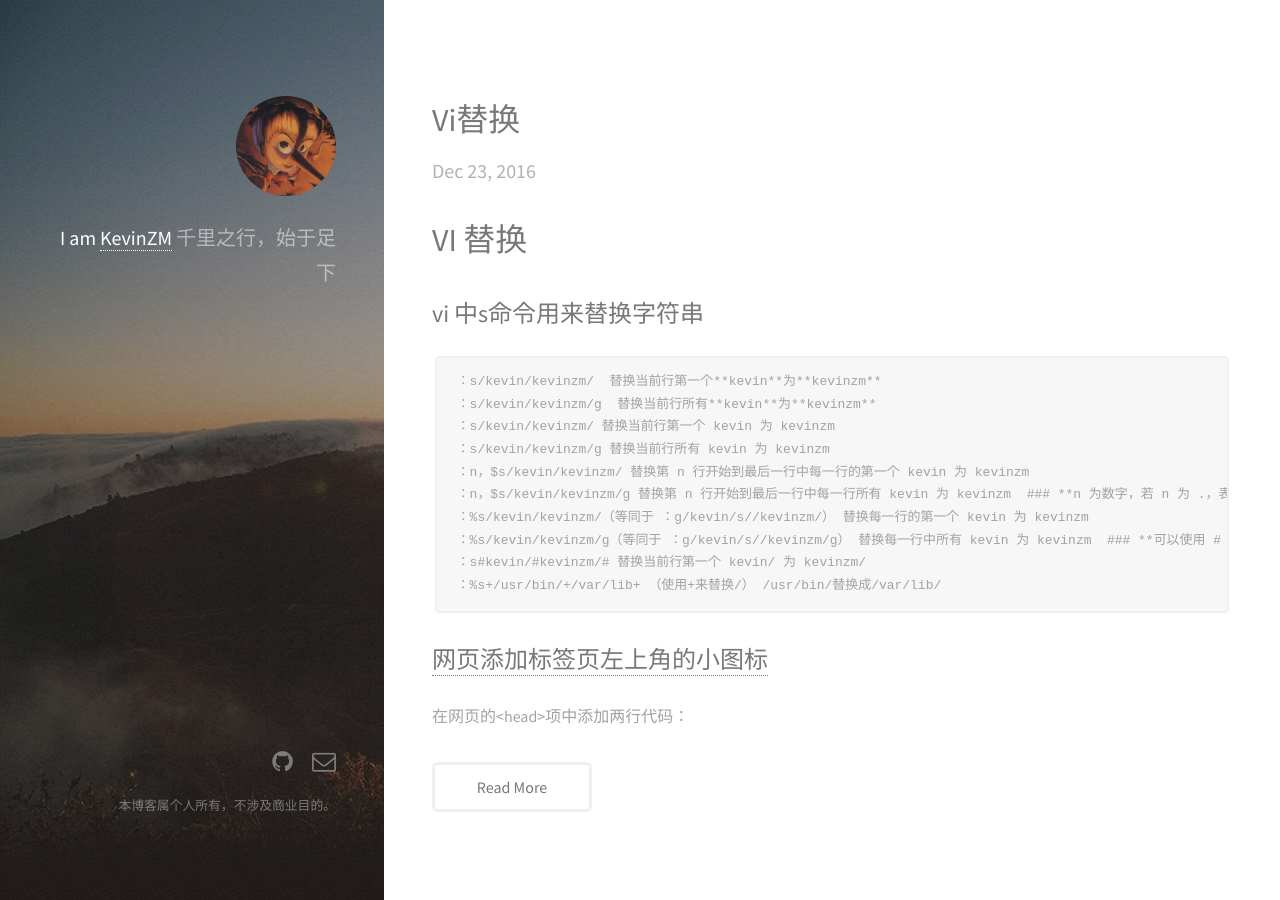
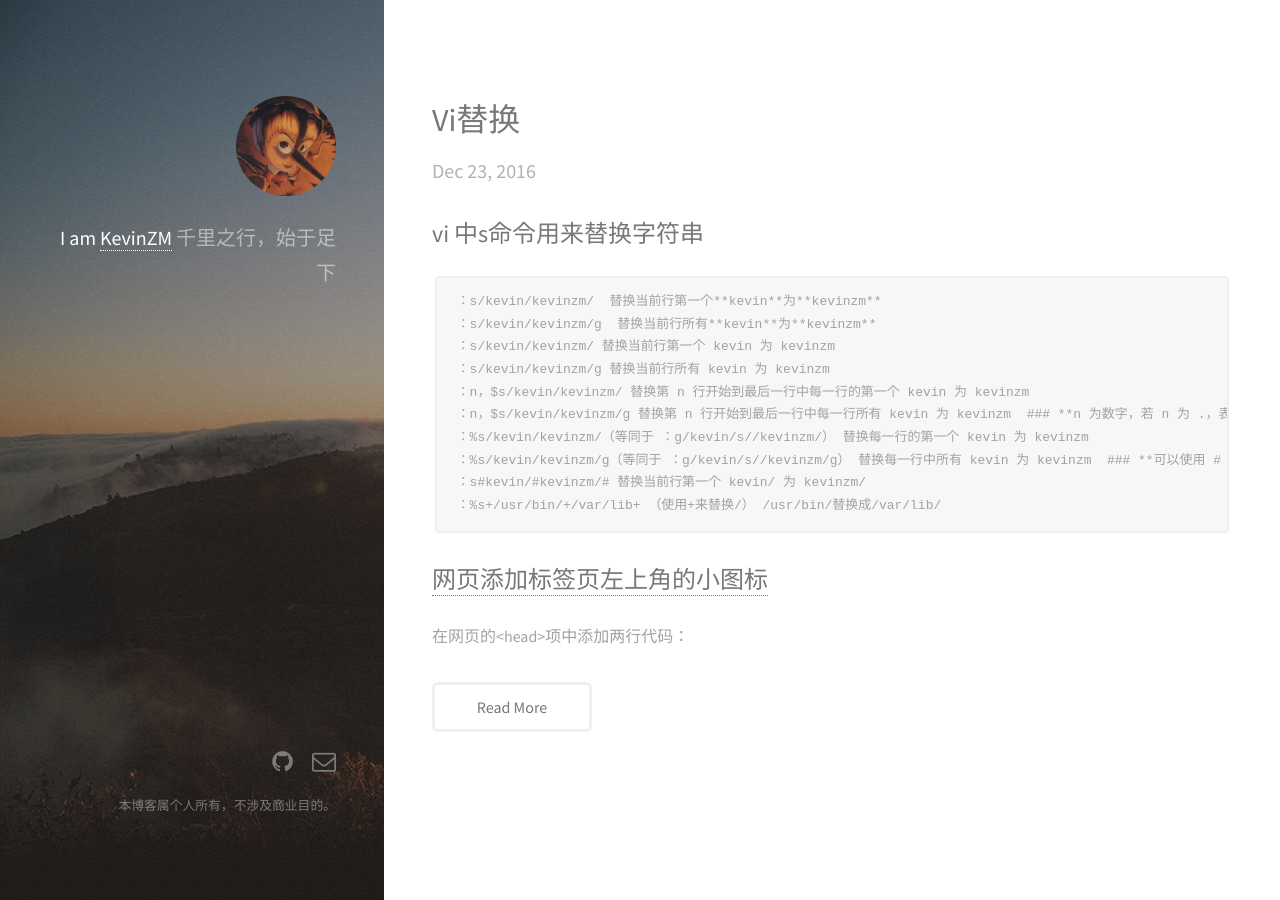
Before and after one commit to KevinZM/kevinzmmmmm.github.io, a Jekyll site: the page built from _posts/2016-12-23-VI替换.md, in a window 1280 px wide. Built offline with Jekyll 4.4.1, drawn with Linux system fonts in a browser that asks for light colours; our own code applies the rules of GitHub Pages for plain Markdown files.

Commit message:
更新VI

```diff
--- a/_posts/2016-12-23-VI替换.md
+++ b/_posts/2016-12-23-VI替换.md
@@ -1,4 +1,7 @@
-# VI 替换
+---
+layout: post
+---
+
 ## vi 中s命令用来替换字符串
 	：s/kevin/kevinzm/  替换当前行第一个**kevin**为**kevinzm**
 	：s/kevin/kevinzm/g  替换当前行所有**kevin**为**kevinzm**
```
